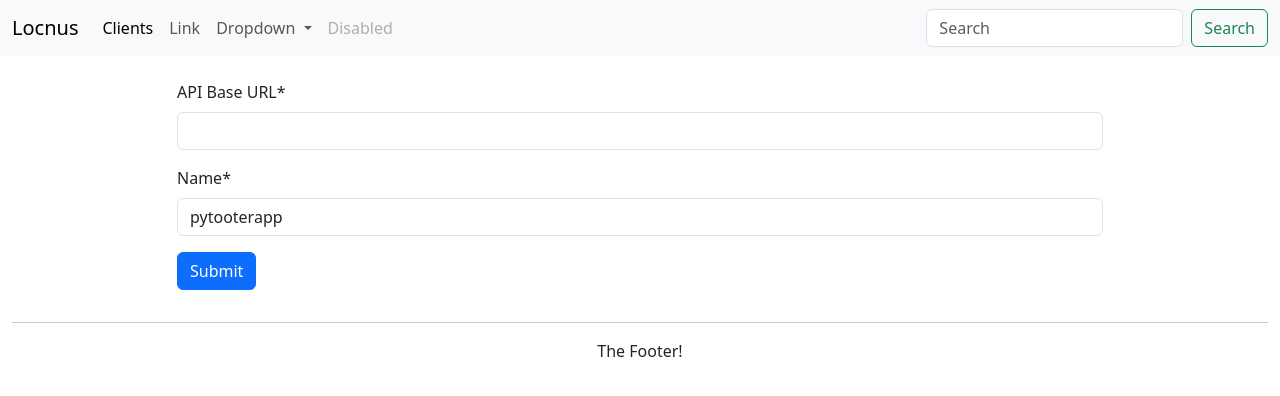
After one commit to ephes/pytest-course, a Django app: template locnus/apps/client/templates/update_client.html in a window 1280 px wide. The commit adds this page. Shown: the top 396 px of the page. Run offline with Django 4.2, Linux system fonts and the light colour scheme; the template is opened without the code that fills it: values that come from a table or form of the project are taken from there, others are empty; some libraries are stand-ins or nearby versions.

Commit message:
just commit changes

```diff
--- a/locnus/apps/client/templates/client_list.html
+++ b/locnus/apps/client/templates/client_list.html
@@ -39,7 +39,7 @@
                 {% for client in clients %}
                   <tr>
                     <th scope="row">{{ forloop.counter }}</th>
-                    <td>{{ client.api_base_url }}</td>
+                    <td><a href='{% url "client:client-update" %}'>{{ client.api_base_url }}</a></td>
                     <td>{{ client.name }}</td>
                     <td><a href='{% url "client:timeline" client_pk=client.pk %}'>
                       <button type="button" class="btn btn-light">Timeline</button>
--- /dev/null
+++ b/locnus/apps/client/templates/update_client.html
@@ -0,0 +1,15 @@
+{% extends "_base.html" %}
+{% load crispy_forms_tags %}
+
+{% block main %}
+  <div class="container">
+    <div class="row">
+      <div class="col-md-10 offset-md-1 mt-4">
+        <form method="post" action='{% url "client:post-create-client" %}'>
+          {% csrf_token %}
+          {% crispy form %}
+        </form>
+      </div>
+    </div>
+  </div>
+{% endblock %}
```
Also changed, not shown: 1 other file.
